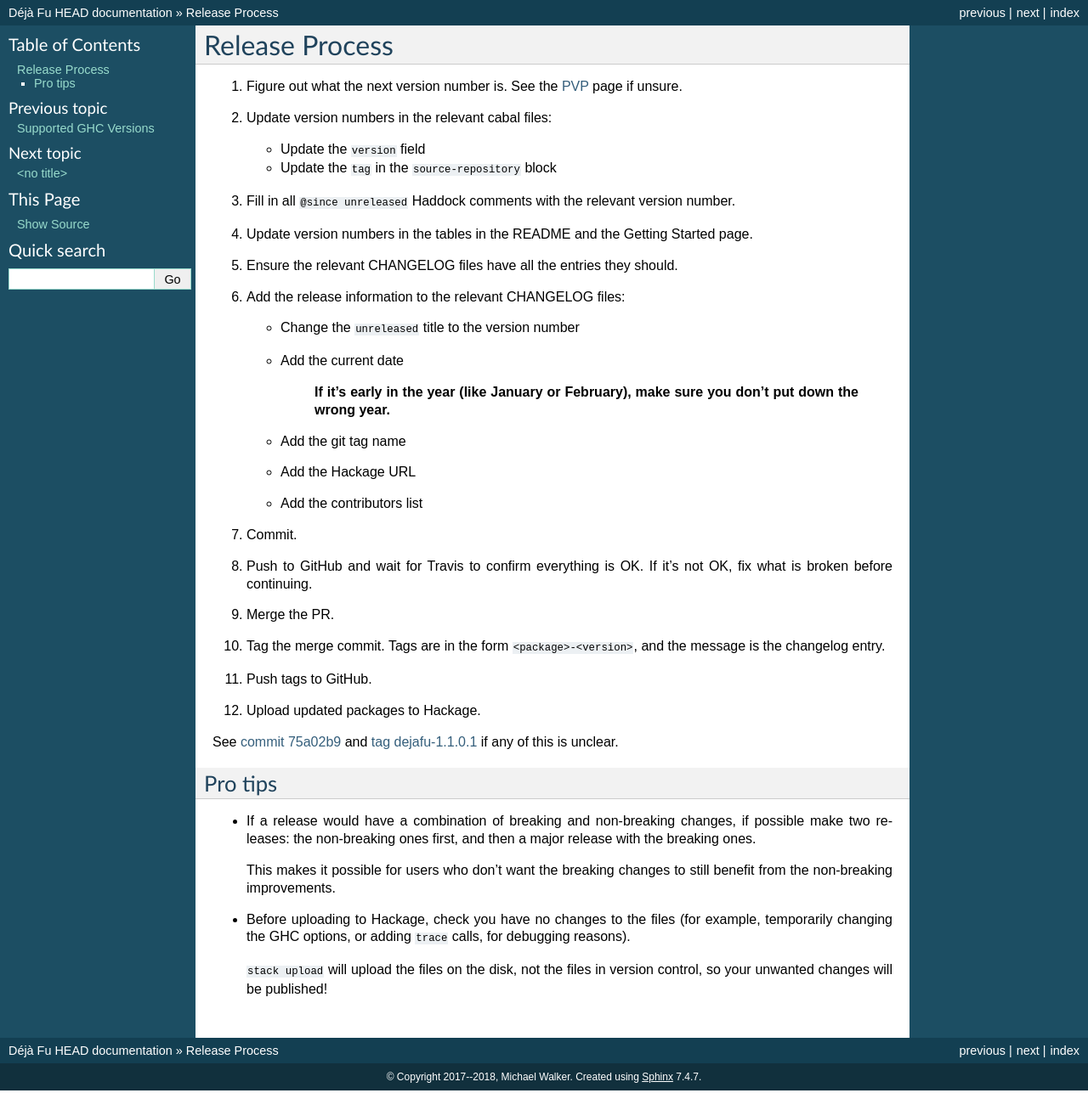
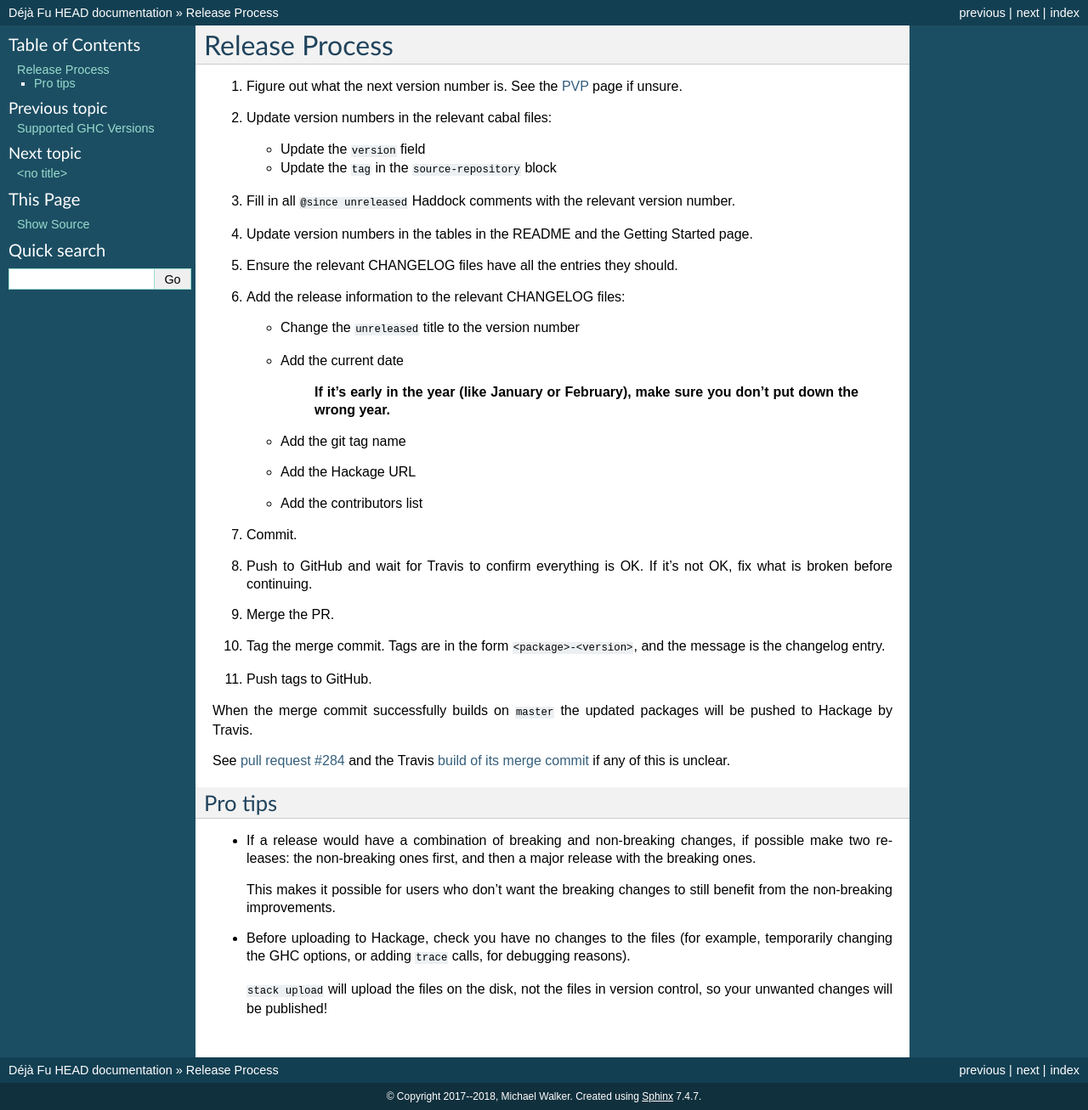
Before and after one commit to barrucadu/dejafu, a Sphinx documentation site: the page built from doc/release_process.rst, in a window 1280 px wide. Shown: the whole page at 85% size. Built offline with Sphinx 7.4.7, drawn with Linux system fonts in a browser that asks for light colours; before the commit the page ends 1284 px from its top, so only the background shows below that.

Commit message:
Update release process docs for automatic hackage deployment

```diff
--- a/doc/release_process.rst
+++ b/doc/release_process.rst
@@ -42,12 +42,14 @@ Release Process
 
 11. Push tags to GitHub.
 
-12. Upload updated packages to Hackage.
+When the merge commit successfully builds on ``master`` the updated
+packages will be pushed to Hackage by Travis.
 
-See :commit:`75a02b9` and :tag:`dejafu-1.1.0.1` if any of this is
-unclear.
+See :pull:`284` and the Travis `build of its merge commit`__ if any of
+this is unclear.
 
 .. _PVP: https://pvp.haskell.org/
+.. __: https://travis-ci.org/barrucadu/dejafu/builds/404109093
 
 
 Pro tips
```
